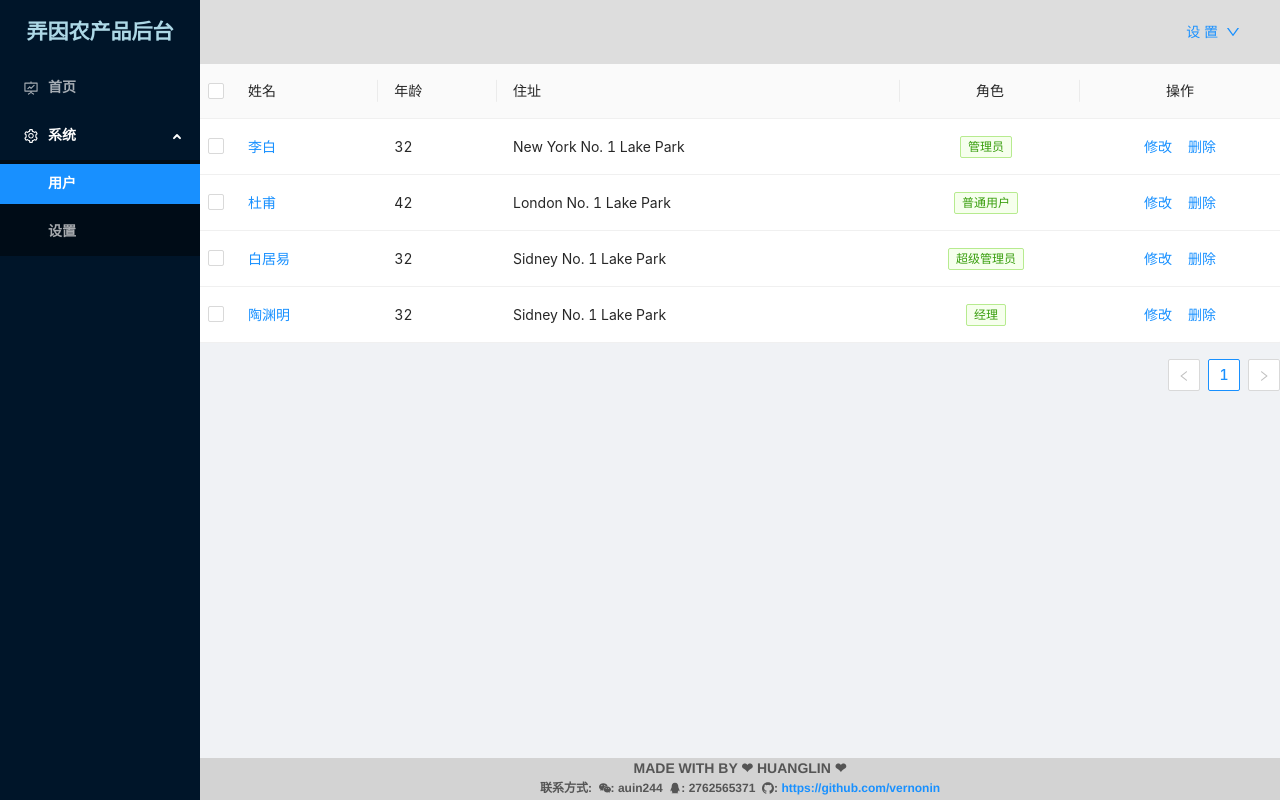
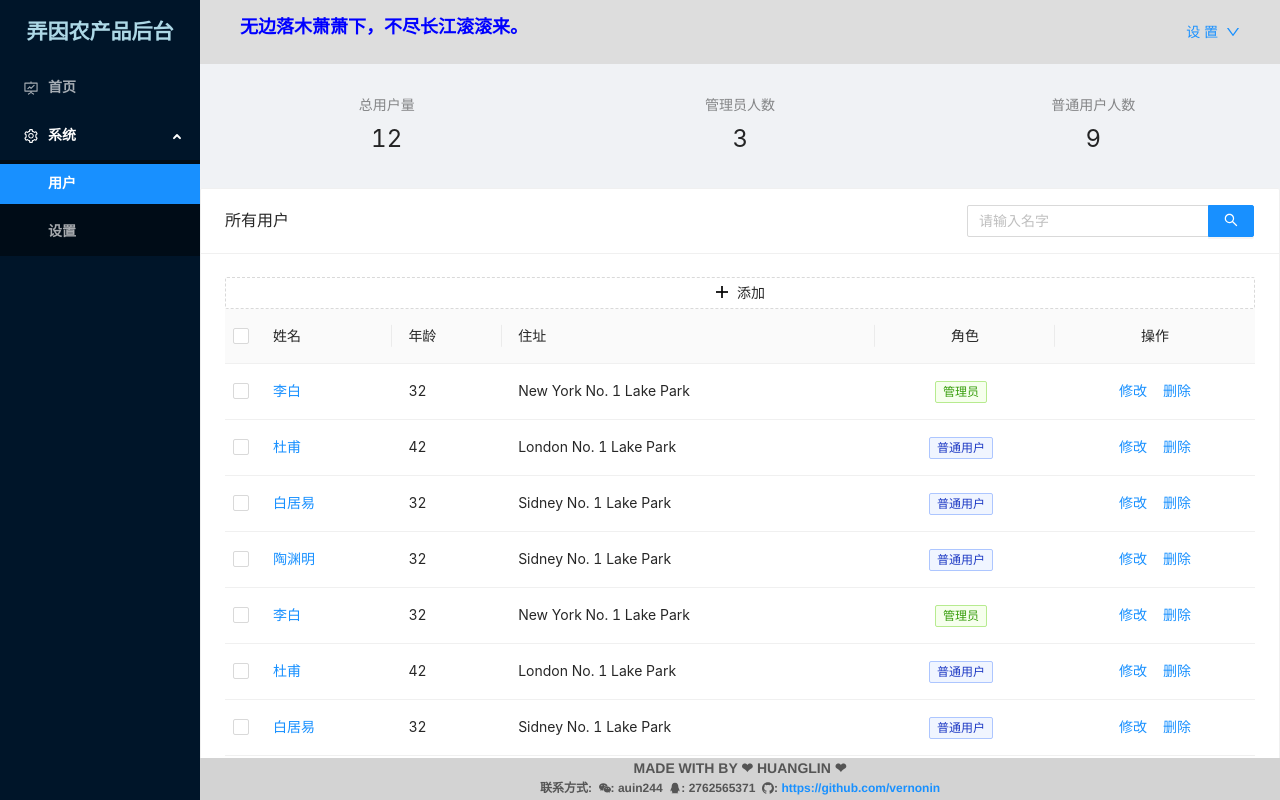
Before and after one commit to vernonin/react-admin-template, a React (Create React App) app: page /system/user in a window 1280 px wide. Built offline with nearby package versions, Linux system fonts and the light colour scheme.

Commit message:
完成用户页面布局,头顶公告

```diff
--- a/package.json
+++ b/package.json
@@ -13,11 +13,13 @@
     "@testing-library/user-event": "^13.5.0",
     "antd": "^4.20.0",
     "axios": "^0.26.1",
+    "mockjs": "^1.1.0",
     "pubsub-js": "^1.9.4",
     "react": "^17.0.2",
     "react-dom": "^17.0.2",
     "react-router-dom": "^6.3.0",
     "react-scripts": "5.0.0",
+    "styled-components": "^5.3.5",
     "web-vitals": "^2.1.4"
   },
   "scripts": {
--- /dev/null
+++ b/src/components/Notice.jsx
@@ -0,0 +1,32 @@
+import { Carousel } from 'antd'
+
+const contentStyle = {
+  height: '30px',
+  color: 'blue',
+  lineHeight: '30px',
+  textAlign: 'left',
+	fontFamily: '楷体',
+	fontSize: '18px',
+	fontWeight: '700',
+  background: 'transparent',
+};
+
+const Notice = props => {
+
+	const { notices } = props
+	return (
+		<Carousel autoplay dotPosition="right" dots={false} style={{width: '520px', height: '40px'}}>
+			{
+				notices.map(item => {
+					return (
+						<div>
+							<p style={contentStyle}>{ item }</p>
+						</div>
+					)
+				})
+			}
+		</Carousel>
+	)
+}
+
+export default Notice
--- a/src/layout/components/HeaderNav.jsx
+++ b/src/layout/components/HeaderNav.jsx
@@ -1,5 +1,8 @@
+import React, { useState } from 'react'
 import { Menu, Dropdown, Space, Layout } from 'antd';
-import { DownOutlined, SmileOutlined, LogoutOutlined } from '@ant-design/icons';
+import { DownOutlined, SmileOutlined, LogoutOutlined } from '@ant-design/icons'
+
+import Notice from '../../components/Notice'
 
 const { Header } = Layout
 
@@ -26,9 +29,18 @@ const menu = (
   />
 )
 const HeaderNav = () => {
+
+	const [notice, setNotice] = useState([
+		'风急天高猿啸哀，渚清沙白鸟飞回。',
+		'无边落木萧萧下，不尽长江滚滚来。',
+		'万里悲秋常作客，百年多病独登台。',
+		'艰难苦恨繁霜鬓，潦倒新停浊酒杯。',
+	])
+
 	return (
 		<Header className='layout-header'>
 			<div className="layout-header-content">
+				<Notice notices={notice}/>
 				<Dropdown overlay={menu}>
 					<a onClick={e => e.preventDefault()} href={'/'}>
 						<Space>
--- a/src/layout/index.css
+++ b/src/layout/index.css
@@ -28,6 +28,9 @@
 
 /* 头部 */
 .layout-header-content{
+	display: flex;
+	justify-content: space-between;
+	align-items: center;
 	text-align: right;
 	color: aquamarine;
 	padding: 0 40px;
--- /dev/null
+++ b/src/mock/user.js
@@ -0,0 +1,16 @@
+import Mock from 'mockjs'
+
+Mock.mock('/mock/usermsg', 'get', {
+	code: 0,
+	msg: 'success',
+	'list|15': [{
+		"id|+1":1,
+		"name":"@cname",
+		"sex|0-1":"1",
+		"status|1":[1,2,3,4,5],
+		"interest|1":[1,2,3,4,5],
+		"birthday":"2020-5-20",
+		"address":"@province",
+		"time":"09:00"
+	}]
+})
--- a/src/pages/system/User.jsx
+++ b/src/pages/system/User.jsx
@@ -1,12 +1,18 @@
-import React from "react"
+import React, { useEffect } from "react"
+import axios from 'axios'
+import CensusCrad from './components/user/CensusCrad'
+import '../../mock/user'
+import { Table, Tag, Space, Button, Card, Input } from 'antd'
+import { PlusOutlined } from '@ant-design/icons'
+const { Search } = Input
 
-import { Table, Tag, Space } from 'antd'
+
 const columns = [
   {
     title: '姓名',
     dataIndex: 'name',
     key: 'name',
-    render: text => <a onClick={c => console.log('fs', c)}>{text}</a>,
+    render: (text, record) => <a onClick={c => console.log('fs', record)}>{text}</a>,
   },
   {
     title: '年龄',
@@ -27,10 +33,7 @@ const columns = [
     render: tags => (
       <>
         {tags.map(tag => {
-          let color = tag.length > 5 ? 'geekblue' : 'green';
-          if (tag === 'loser') {
-            color = 'volcano';
-          }
+          let color = tag === '管理员' ? 'green' : 'geekblue'
           return (
             <Tag color={color} key={tag}>
               {tag.toUpperCase()}
@@ -47,12 +50,13 @@ const columns = [
 		width: 200,
     render: (text, record) => (
       <Space size="middle">
-        <a>修改</a>
-        <a>删除</a>
+        <a onClick={e => console.log('修改', text, record)}>修改</a>
+        <a onClick={e => console.log('删除', text, record)}>删除</a>
       </Space>
     ),
   },
-];
+]
+
 const data = [
   {
     key: '1',
@@ -73,21 +77,100 @@ const data = [
     name: '白居易',
     age: 32,
     address: 'Sidney No. 1 Lake Park',
-    tags: ['超级管理员'],
+    tags: ['普通用户'],
   },
 	{
     key: '4',
     name: '陶渊明',
     age: 32,
     address: 'Sidney No. 1 Lake Park',
-    tags: ['经理'],
+    tags: ['普通用户'],
   },
+	{
+    key: '5',
+    name: '李白',
+    age: 32,
+    address: 'New York No. 1 Lake Park',
+    tags: ['管理员'],
+  },
+  {
+    key: '6',
+    name: '杜甫',
+    age: 42,
+    address: 'London No. 1 Lake Park',
+    tags: ['普通用户'],
+  },
+  {
+    key: '7',
+    name: '白居易',
+    age: 32,
+    address: 'Sidney No. 1 Lake Park',
+    tags: ['普通用户'],
+  },
+	{
+    key: '8',
+    name: '陶渊明',
+    age: 32,
+    address: 'Sidney No. 1 Lake Park',
+    tags: ['普通用户'],
+  },
+	{
+    key: '9',
+    name: '李白',
+    age: 32,
+    address: 'New York No. 1 Lake Park',
+    tags: ['普通用户'],
+  },
+  {
+    key: '10',
+    name: '杜甫',
+    age: 42,
+    address: 'London No. 1 Lake Park',
+    tags: ['管理员'],
+  },
+  {
+    key: '11',
+    name: '白居易',
+    age: 32,
+    address: 'Sidney No. 1 Lake Park',
+    tags: ['普通用户'],
+  },
+	{
+    key: '12',
+    name: '陶渊明',
+    age: 32,
+    address: 'Sidney No. 1 Lake Park',
+    tags: ['普通用户'],
+  },
+]
 
-];
 const User = () => {
+
+	const getUsers = async () => {
+		const res = await axios.get('/mock/usermsg')
+		console.log(res.data)
+	}
+
+	useEffect(() => {
+		getUsers()
+	}, [])
+
+	const onSearch = value => {
+		let searchList = data.filter(user => user.name === value)
+		console.log(searchList)
+
+	}
+	const admin = data.filter(user => user.tags.includes('管理员'))
+	const usersCensus = {total: data.length, admin: admin.length}
 	return (
 		<div>
-			<Table rowSelection={{type: 'checkbox'}} columns={columns} dataSource={data} />
+			<CensusCrad census={usersCensus}/>
+
+			<Card title="所有用户" extra={<Search placeholder="请输入名字" onSearch={onSearch} enterButton />}>
+				<Button block type="dashed" icon={<PlusOutlined />} >添加</Button>
+
+				<Table rowSelection={{type: 'checkbox'}} columns={columns} dataSource={data} />
+			</Card>
 		</div>
 	)
 }
--- /dev/null
+++ b/src/pages/system/components/user/CensusCrad.jsx
@@ -0,0 +1,33 @@
+import React from 'react'
+import styled from 'styled-components'
+import { Statistic, Row, Col } from 'antd'
+
+const Container = styled.div`
+	text-align: center;
+	margin: 20px 10px;
+	padding: 10px 0px;
+	background: #f0f2f5;
+`
+
+ const CensusCrad = props => {
+
+	const { total, admin } = props.census
+
+	return (
+		<Container>
+			<Row>
+				<Col span={8}>
+					<Statistic title="总用户量" value={total} />
+				</Col>
+				<Col span={8}>
+					<Statistic title="管理员人数" value={admin} />
+				</Col>
+				<Col span={8}>
+					<Statistic title="普通用户人数" value={total - admin} />
+				</Col>
+			</Row>
+		</Container>
+	)
+}
+
+export default CensusCrad
```
Also changed, not shown: 2 other files (tests, documents, lock files or other folders).
